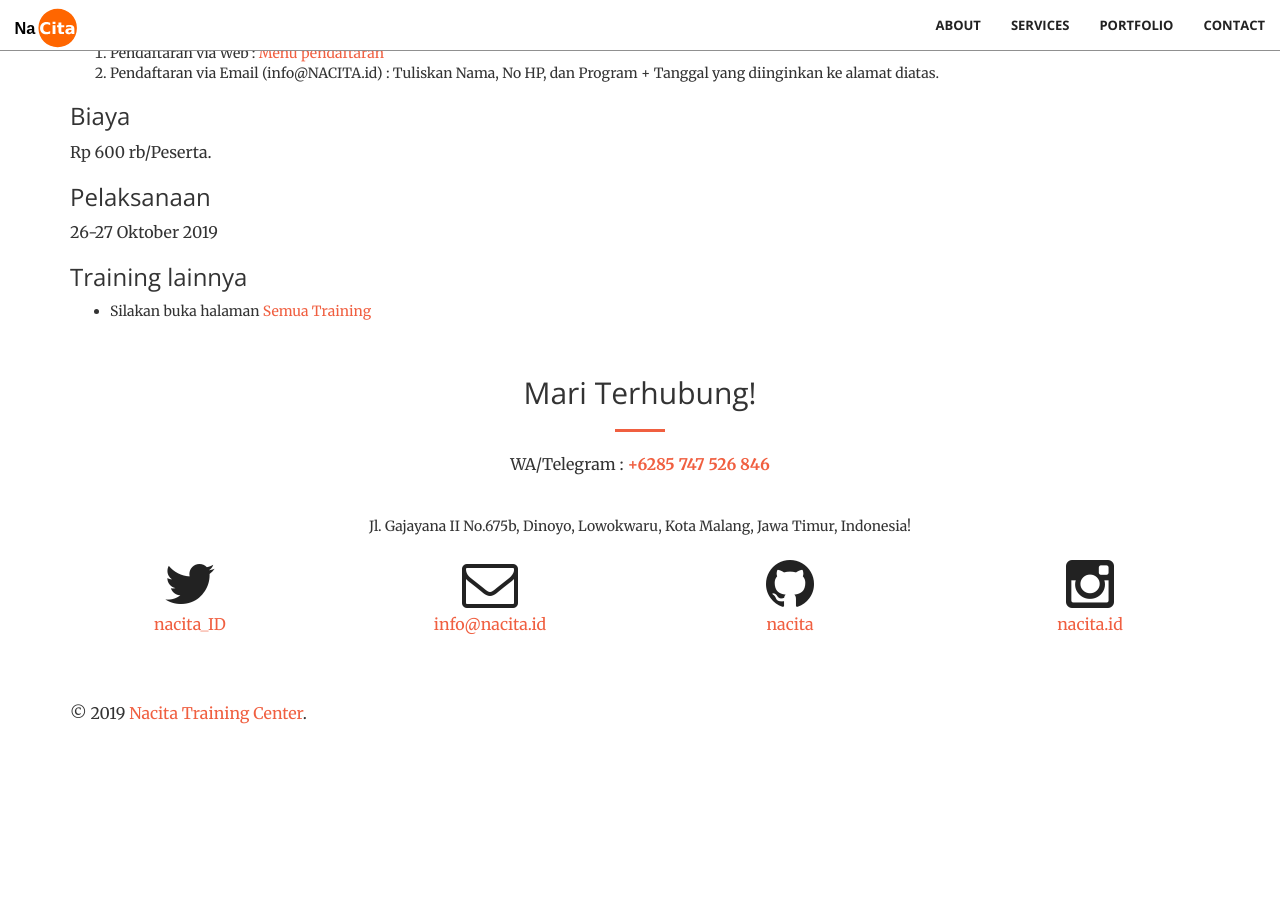
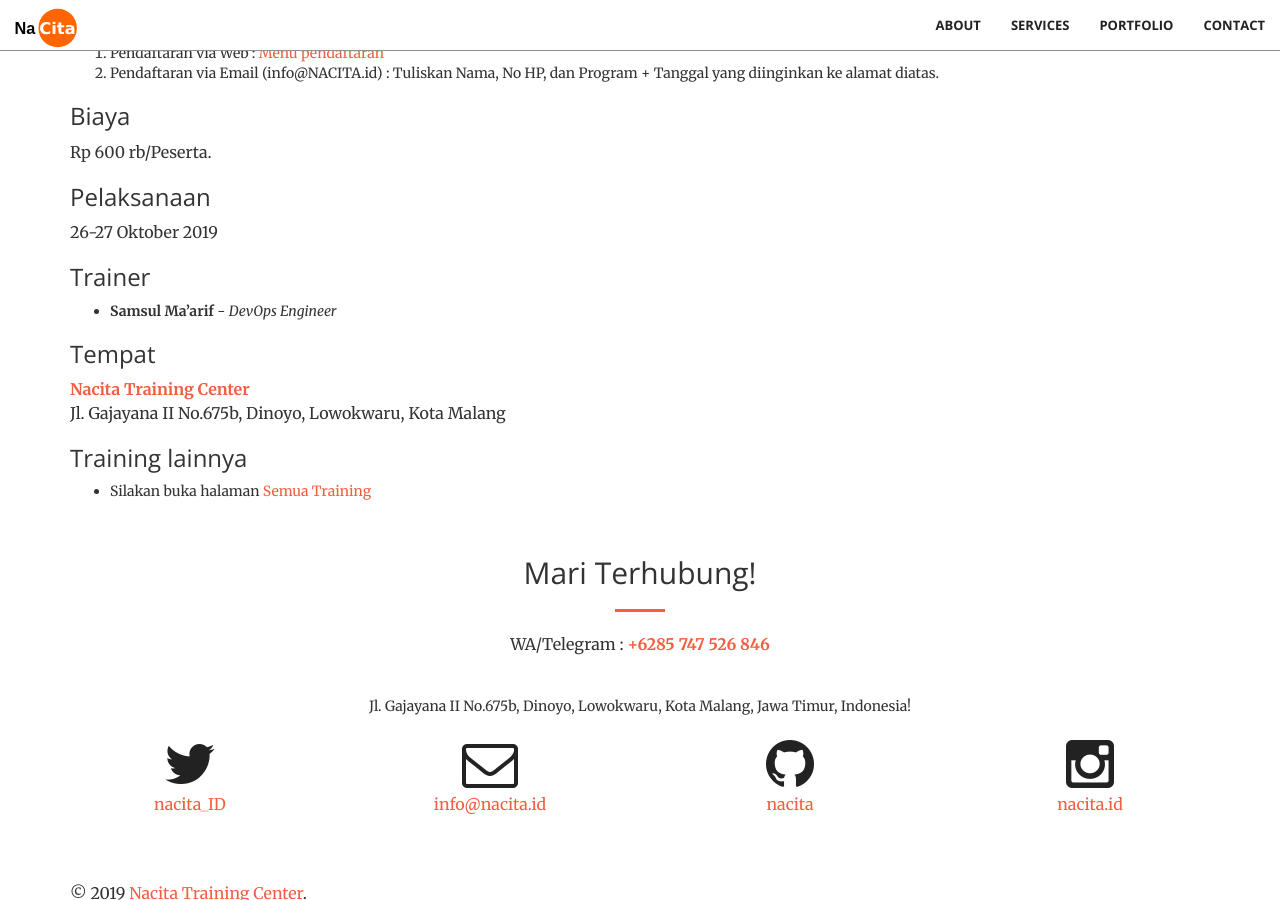
Before and after one commit to samsulmaarif/web, a Jekyll site: the page built from training/linux-fundamental.md, in a window 1280 px wide and 900 px high, scrolled down 2955 px. Built offline with Jekyll 4.4.1, drawn with Linux system fonts in a browser that asks for light colours; before the commit the page ends 3700 px from its top, so only the background shows below that.

Commit message:
update linux fundamental
Signed-off-by: Samsul Maarif <hay@samsul.web.id>

```diff
--- a/training/linux-fundamental.md
+++ b/training/linux-fundamental.md
@@ -58,5 +58,12 @@
 ### Pelaksanaan
 26-27 Oktober 2019
 
+### Trainer
+- **Samsul Ma'arif** - *DevOps Engineer*
+
+### Tempat
+[**Nacita Training Center**](https://s.id/NacitaMalang)<br>
+Jl. Gajayana II No.675b, Dinoyo, Lowokwaru, Kota Malang
+
 ### Training lainnya
 - Silakan buka halaman [Semua Training](/training/  )
```
Also changed, not shown: img/linux-fundamental-training-1.png.
